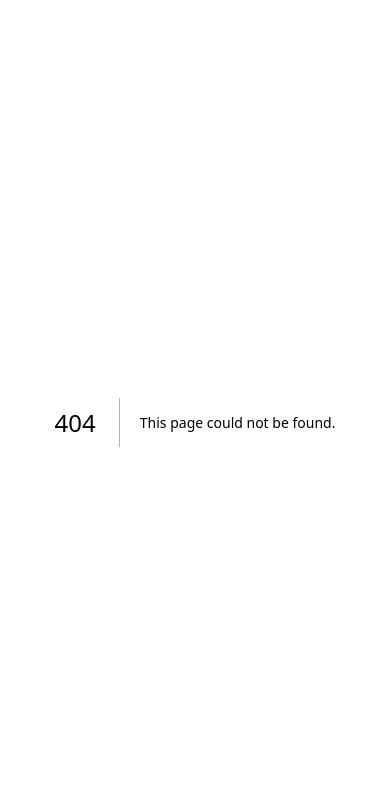
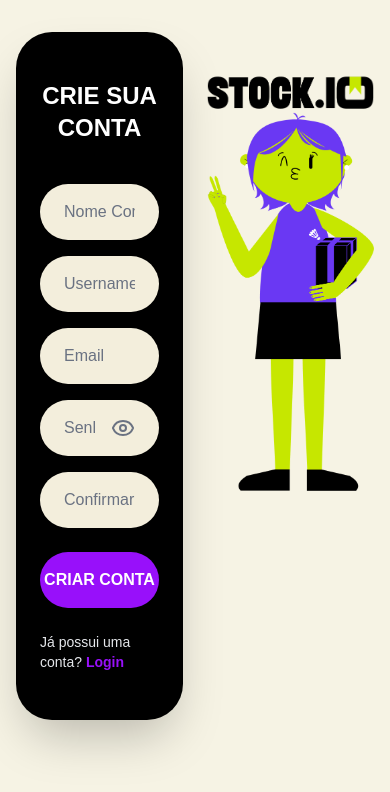
Before and after one commit to Thiagocjr/PT2026-2-GRUPO-9-frontend, a Next.js app: page /cadastro in a window 390 px wide. Before the commit this address had no page. Shown: the top 792 px of the page. Built offline with nearby package versions, Linux system fonts and the light colour scheme.

Commit message:
feat: tela de cadastro responsiva

```diff
--- /dev/null
+++ b/app/cadastro/page.tsx
@@ -0,0 +1,146 @@
+'use client';
+
+import { useState } from 'react';
+import Image from 'next/image';
+import Link from 'next/link';
+import { Eye, EyeOff } from 'lucide-react';
+
+export default function Cadastro() {
+  const [nome, setNome] = useState('');
+  const [username, setUsername] = useState('');
+  const [email, setEmail] = useState('');
+  const [senha, setSenha] = useState('');
+  const [confirmarSenha, setConfirmarSenha] = useState('');
+  const [mostrarSenha, setMostrarSenha] = useState(false);
+  const [mensagemErro, setMensagemErro] = useState('');
+
+  function handleSubmit(e: React.FormEvent<HTMLFormElement>) {
+    e.preventDefault();
+
+    if (senha !== confirmarSenha) {
+      setMensagemErro('As senhas não coincidem');
+      return;
+    }
+
+    setMensagemErro('');
+    console.log({ nome, username, email });
+  }
+
+  return (
+    <main className="min-h-screen w-full bg-[#F6F3E4] px-4 py-8 sm:px-6 lg:h-screen lg:overflow-y-auto lg:px-14 lg:pb-0 lg:pt-0">
+      <div className="mx-auto grid w-full max-w-[1450px] grid-cols-2 items-start gap-6 lg:h-full lg:grid-cols-[minmax(0,680px)_480px] lg:justify-center lg:gap-36">
+        <section className="mx-auto h-fit w-full self-start rounded-[36px] bg-black px-6 py-12 text-white shadow-2xl sm:px-10 lg:mt-[80px] lg:px-16 lg:py-14">
+          <h1 className="mb-10 text-center text-2xl font-extrabold sm:text-3xl">
+            CRIE SUA CONTA
+          </h1>
+
+          <form onSubmit={handleSubmit} className="flex flex-col gap-4">
+            <input
+              type="text"
+              placeholder="Nome Completo"
+              value={nome}
+              onChange={(e) => setNome(e.target.value)}
+              required
+              className="h-14 w-full rounded-full bg-[#F3EEDC] px-6 text-base text-black placeholder:text-gray-500 outline-none focus:ring-2 focus:ring-[#7B2FF7]"
+            />
+
+            <input
+              type="text"
+              placeholder="Username"
+              value={username}
+              onChange={(e) => setUsername(e.target.value)}
+              required
+              className="h-14 w-full rounded-full bg-[#F3EEDC] px-6 text-base text-black placeholder:text-gray-500 outline-none focus:ring-2 focus:ring-[#7B2FF7]"
+            />
+
+            <input
+              type="email"
+              placeholder="Email"
+              value={email}
+              onChange={(e) => setEmail(e.target.value)}
+              required
+              className="h-14 w-full rounded-full bg-[#F3EEDC] px-6 text-base text-black placeholder:text-gray-500 outline-none focus:ring-2 focus:ring-[#7B2FF7]"
+            />
+
+            <div className="relative">
+              <input
+                type={mostrarSenha ? 'text' : 'password'}
+                placeholder="Senha"
+                value={senha}
+                onChange={(e) => setSenha(e.target.value)}
+                minLength={8}
+                required
+                className="h-14 w-full rounded-full bg-[#F3EEDC] px-6 pr-16 text-base text-black placeholder:text-gray-500 outline-none focus:ring-2 focus:ring-[#7B2FF7]"
+              />
+              <button
+                type="button"
+                onClick={() => setMostrarSenha(!mostrarSenha)}
+                aria-label={mostrarSenha ? 'Ocultar senha' : 'Mostrar senha'}
+                className="absolute right-6 top-1/2 -translate-y-1/2 text-gray-500 hover:text-gray-700"
+              >
+                {mostrarSenha ? (
+                  <EyeOff className="h-6 w-6" />
+                ) : (
+                  <Eye className="h-6 w-6" />
+                )}
+              </button>
+            </div>
+
+            <input
+              type={mostrarSenha ? 'text' : 'password'}
+              placeholder="Confirmar Senha"
+              value={confirmarSenha}
+              onChange={(e) => setConfirmarSenha(e.target.value)}
+              required
+              className="h-14 w-full rounded-full bg-[#F3EEDC] px-6 text-base text-black placeholder:text-gray-500 outline-none focus:ring-2 focus:ring-[#7B2FF7]"
+            />
+
+            {mensagemErro && (
+              <p className="text-center text-sm text-red-400">{mensagemErro}</p>
+            )}
+
+            <button
+              type="submit"
+              className="mt-2 h-14 w-full rounded-full bg-purple-600 text-base font-bold text-white transition hover:bg-purple-700"
+            >
+              CRIAR CONTA
+            </button>
+          </form>
+
+          <p className="mt-6 text-sm text-gray-200 sm:text-base">
+            Já possui uma conta?{' '}
+            <Link
+              href="/login"
+              className="font-semibold text-purple-600 hover:text-[#9a5cff]"
+            >
+              Login
+            </Link>
+          </p>
+        </section>
+
+        <section className="flex min-w-0 flex-col items-center lg:h-full lg:min-h-0 lg:items-start">
+          <div className="w-full lg:-mt-[35px]">
+            <Image
+              src="/LOGO Stock.io.png"
+              alt="Logo Stock.io"
+              width={440}
+              height={150}
+              priority
+              className="block h-auto w-[min(100%,440px)] object-contain"
+            />
+          </div>
+          <div className="-mt-2 w-full max-w-[480px] overflow-hidden lg:block lg:min-h-0 lg:flex-1">
+            <Image
+              src="/StockLee - Mascote da Stock.io.png"
+              alt="StockLee - Mascote da Stock.io"
+              width={800}
+              height={1200}
+              priority
+              className="block h-auto w-full"
+            />
+          </div>
+        </section>
+      </div>
+    </main>
+  );
+}
```
